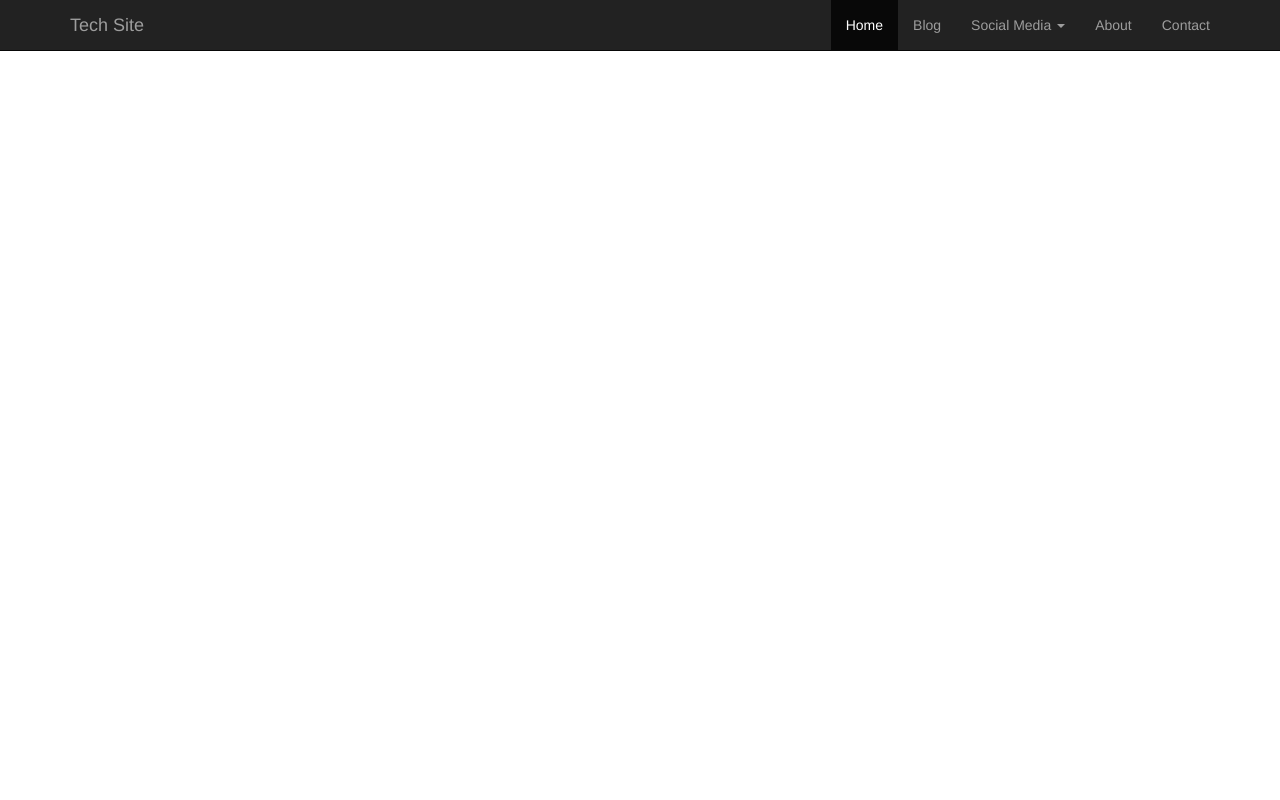
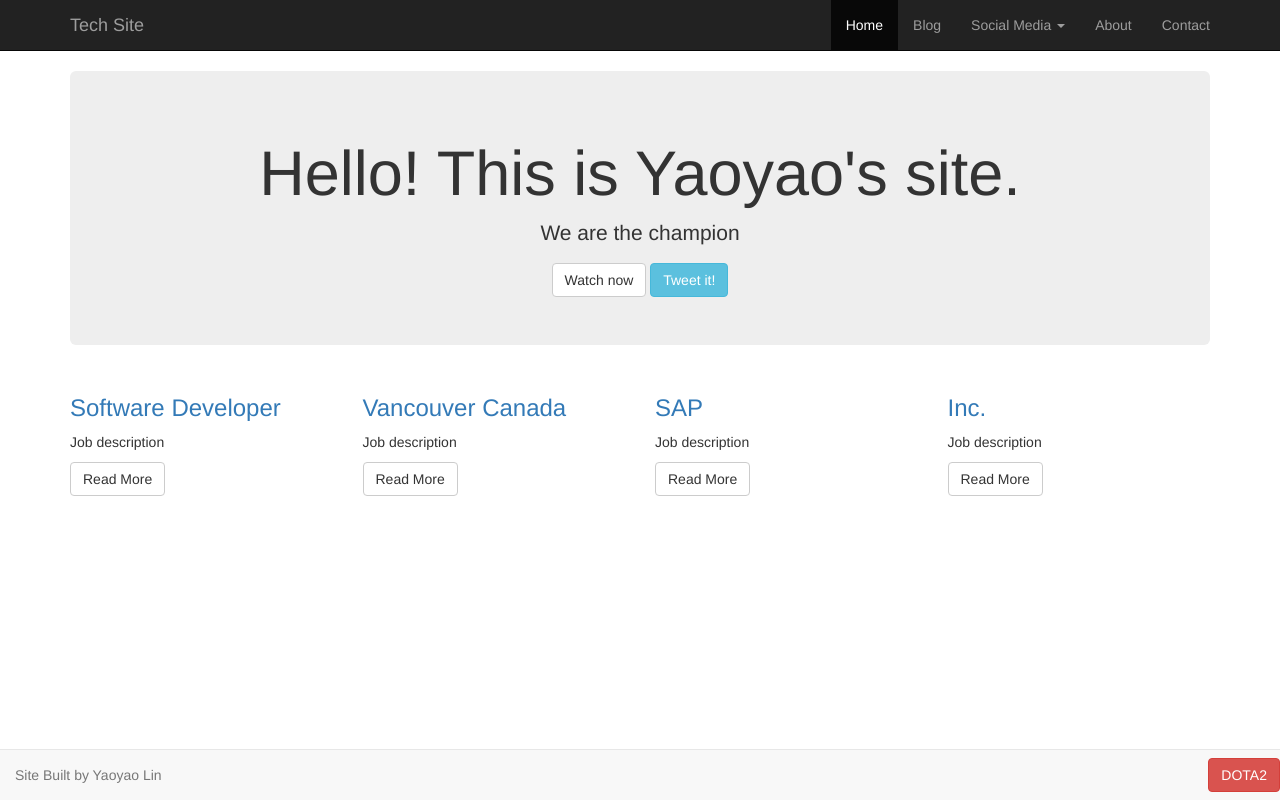
Before and after one commit to lyy011lyy/lyy011lyy.github.io, a plain HTML site: page index.html in a window 1280 px wide. Drawn offline with nearby package versions, Linux system fonts and the light colour scheme.

Commit message:
course 3

```diff
--- a/index.html
+++ b/index.html
@@ -39,6 +39,51 @@
                 </div>
             </div>
         </div>
+        <div class="container">
+            <div class="jumbotron text-center">
+                <h1>Hello! This is Yaoyao's site.</h1>
+                <p>We are the champion</p>
+                <a class="btn btn-default">Watch now</a>
+                <a class="btn btn-info">Tweet it!</a>
+            </div>
+        </div>
+
+        <div class="container">
+            <div class="row">
+                <div class="col-md-3">
+                    <h3><a href="#">Software Developer</a></h3>
+                    <p>Job description</p>
+                    <a href="#" class="btn btn-default">Read More</a>
+                </div>
+
+                <div class="col-md-3">
+                    <h3><a href="#">Vancouver Canada</a></h3>
+                    <p>Job description</p>
+                    <a href="#" class="btn btn-default">Read More</a>
+                </div>
+
+                <div class="col-md-3">
+                    <h3><a href="#">SAP</a></h3>
+                    <p>Job description</p>
+                    <a href="#" class="btn btn-default">Read More</a>
+                </div>
+
+                <div class="col-md-3">
+                    <h3><a href="#">Inc.</a></h3>
+                    <p>Job description</p>
+                    <a href="#" class="btn btn-default">Read More</a>
+                </div>
+            </div>
+
+        </div>
+
+
+        <div class="navbar navbar-default navbar-fixed-bottom">
+            <div>
+                <p class="navbar-text pull-left">Site Built by Yaoyao Lin</p>
+                <a href="http://blog.dota2.com" class="navbar-btn btn-danger btn pull-right">DOTA2</a>
+            </div>
+        </div>
 
         <script src="https://ajax.googleapis.com/ajax/libs/jquery/2.2.4/jquery.min.js"></script>
         <script src="js/bootstrap.js"></script>
```
